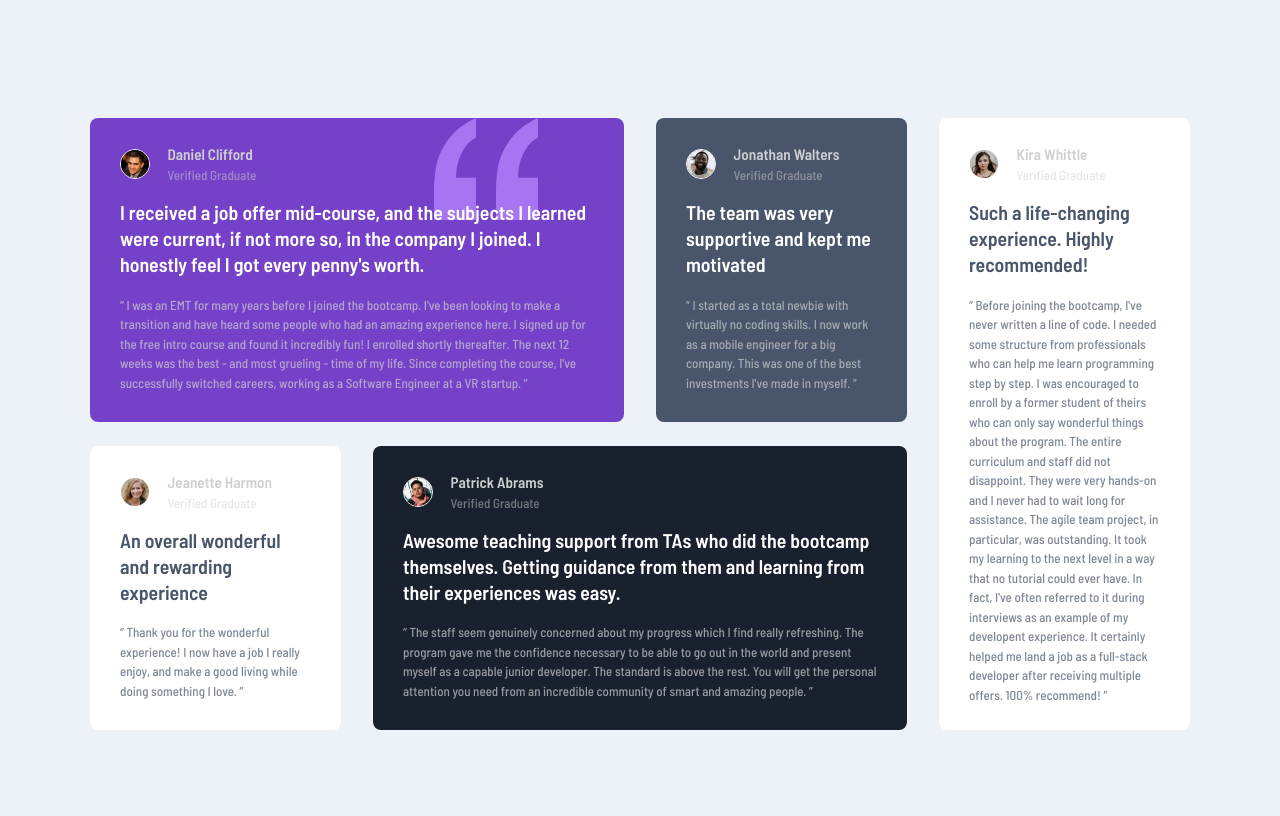
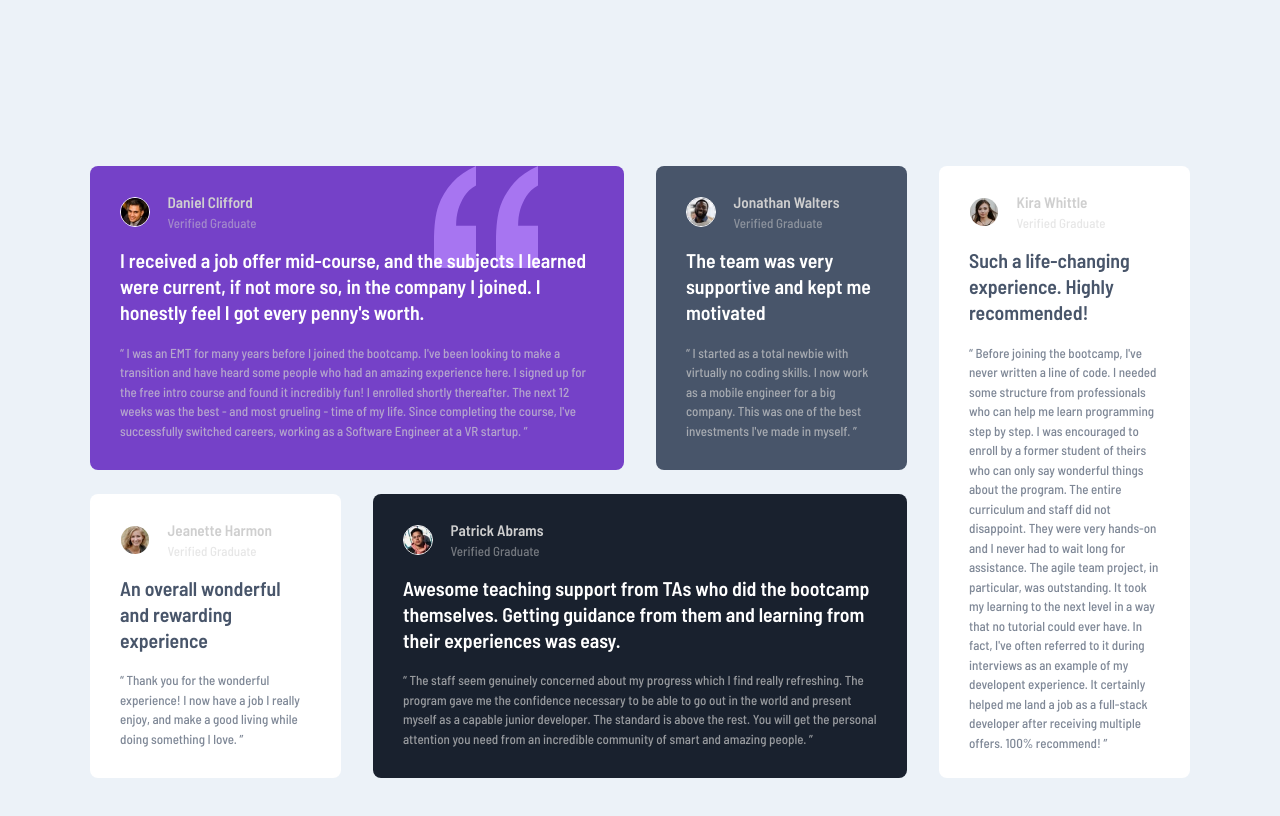
Before and after one commit to JohnIdenyi/testimonials-grid, a plain HTML site: page index.html in a window 1280 px wide. Drawn offline with Linux system fonts and the light colour scheme.

Commit message:
Updated body padding

```diff
--- a/css/style.css
+++ b/css/style.css
@@ -30,7 +30,7 @@ body {
   color: var(--clr-light-gray);;
   background-color: var(--clr-light-grayish-blue);
   line-height: 1.5;
-  padding: 1.5rem;
+  padding: 4.5rem 1.5rem;
 }
 
 img {
```
